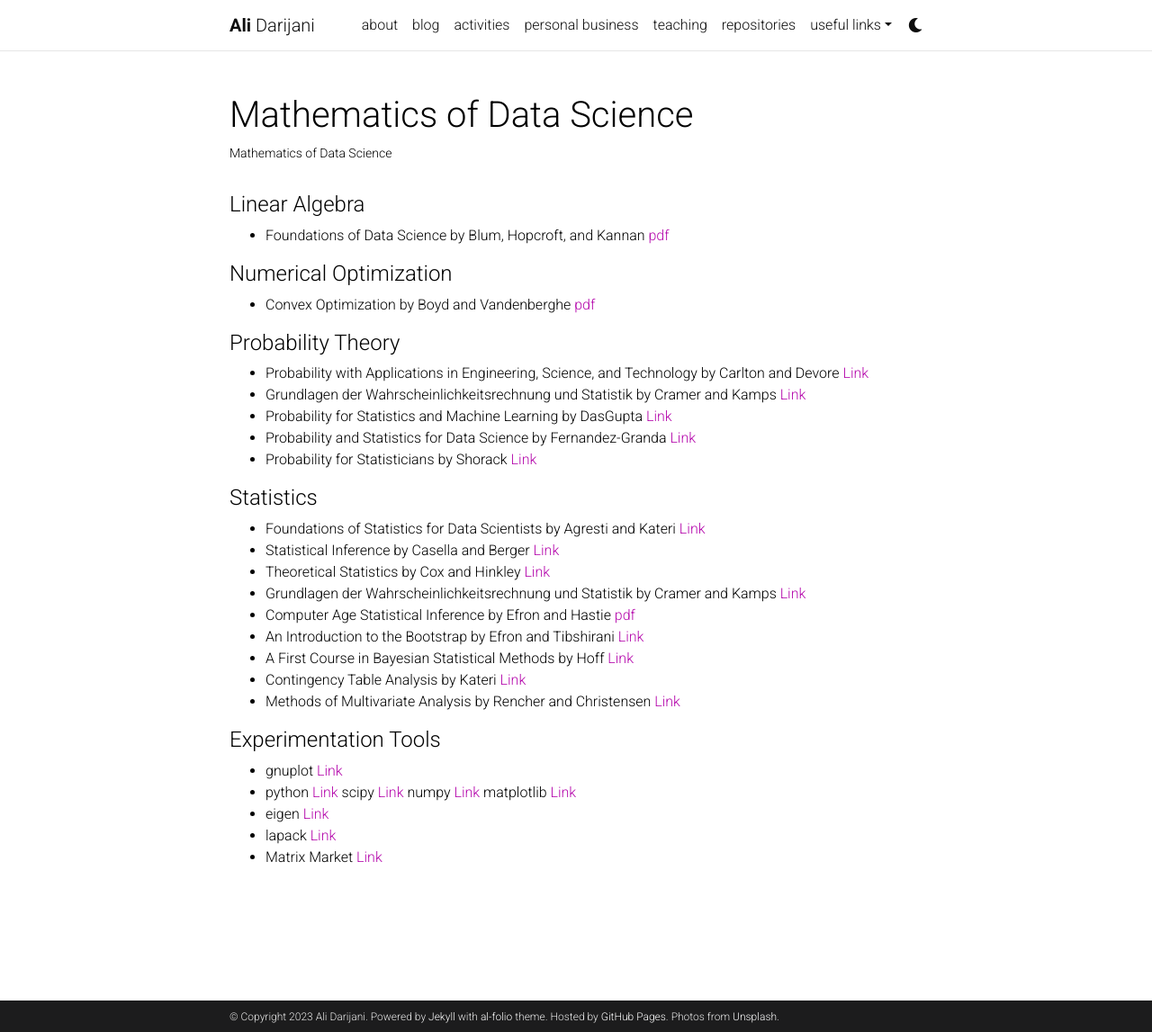
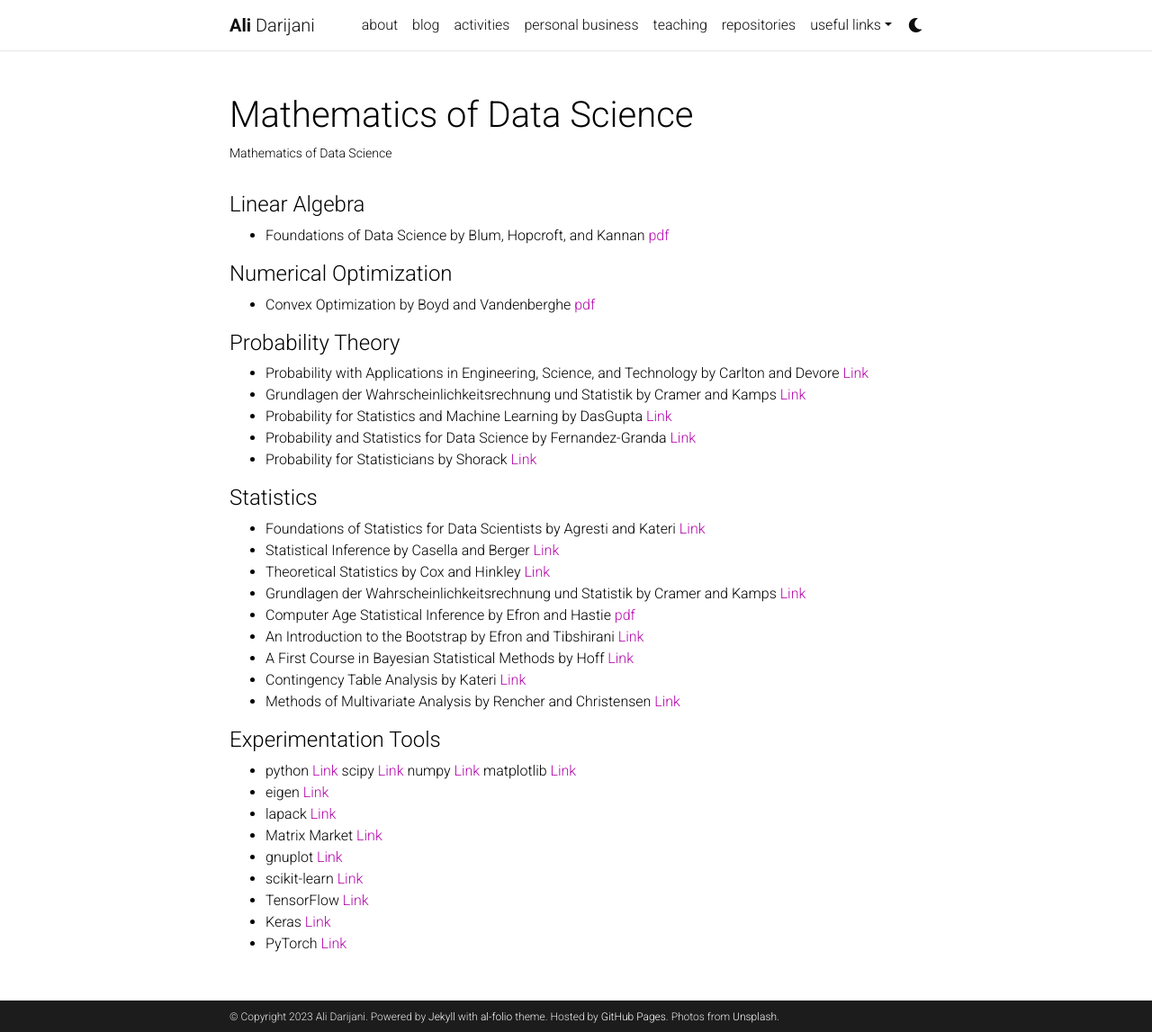
Before and after one commit to adarijani/adarijani.github.io_archived, a Jekyll site: the page built from _projects/07.mathematics_of_data_science.md, in a window 1280 px wide and 1147 px high. Shown: the whole window at 90% size. Built offline with Jekyll 4.4.1, drawn with Linux system fonts in a browser that asks for light colours; comment, search, counter and statistics services are not loaded; a style sheet for code colours, icons or effects is not loaded.

Commit message:
Update 07.mathematics_of_data_science.md

```diff
--- a/_projects/07.mathematics_of_data_science.md
+++ b/_projects/07.mathematics_of_data_science.md
@@ -37,8 +37,12 @@ category: teaching
 
 #### Experimentation Tools
 
-- gnuplot [Link](http://www.gnuplot.info/)
-- python [Link](https://www.python.org/) scipy [Link](https://scipy.org/) numpy [Link](https://numpy.org/) matplotlib [Link](https://matplotlib.org/)
-- eigen [Link](https://eigen.tuxfamily.org/index.php?title=Main_Page)
-- lapack [Link](https://netlib.org/lapack/)
-- Matrix Market [Link](https://math.nist.gov/MatrixMarket/)
+* python [Link](https://www.python.org/) scipy [Link](https://scipy.org/) numpy [Link](https://numpy.org/) matplotlib [Link](https://matplotlib.org/)
+* eigen [Link](https://eigen.tuxfamily.org/index.php?title=Main_Page)
+* lapack [Link](https://netlib.org/lapack/)
+* Matrix Market [Link](https://math.nist.gov/MatrixMarket/)
+* gnuplot [Link](http://www.gnuplot.info/)
+* scikit-learn [Link](https://scikit-learn.org/stable/)
+* TensorFlow [Link](https://www.tensorflow.org/)
+* Keras [Link](https://keras.io/)
+* PyTorch [Link](https://pytorch.org/)
```
